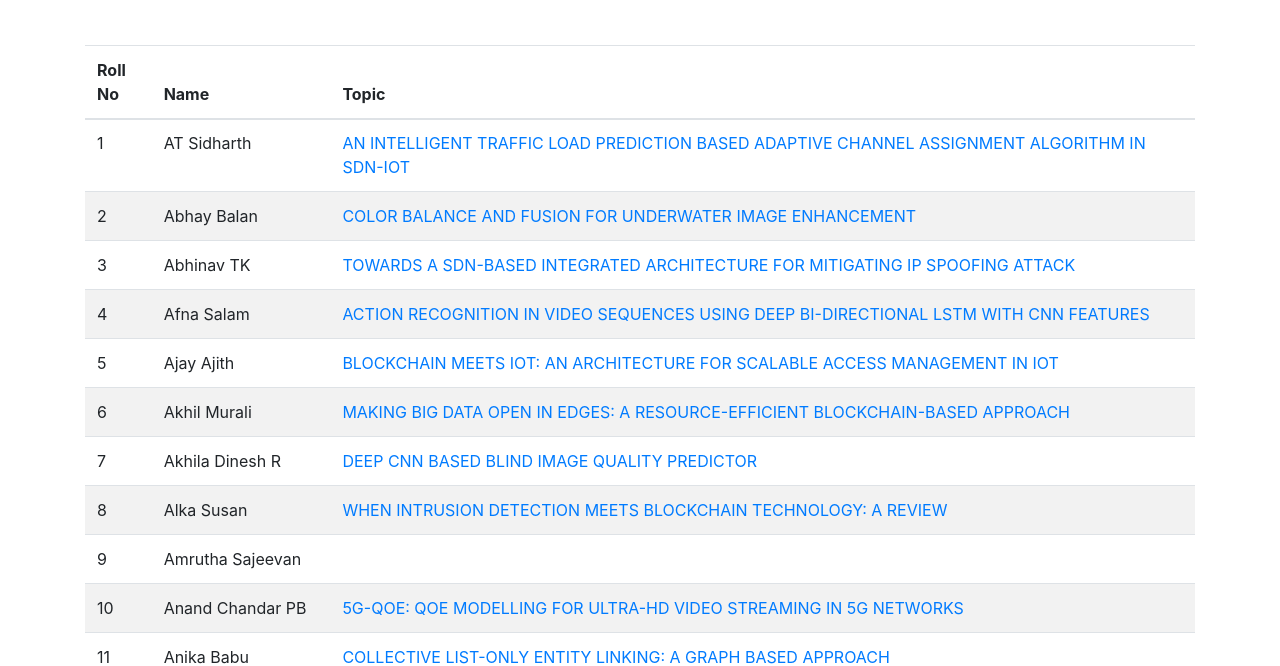
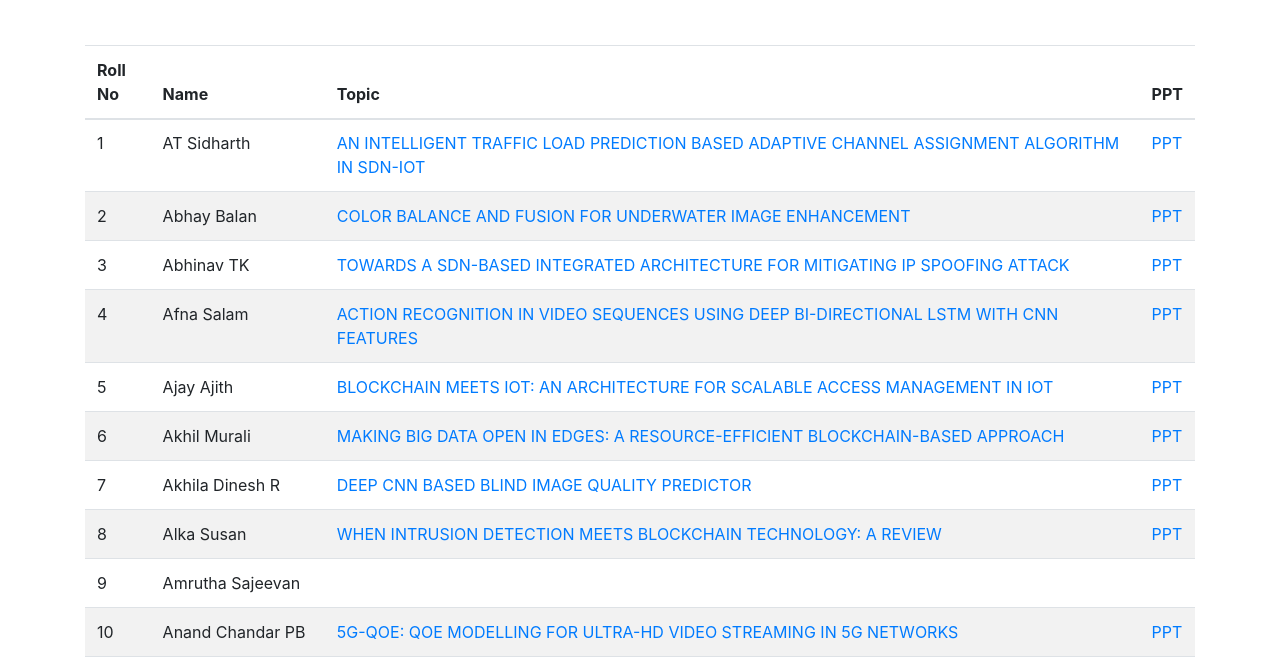
Before and after one commit to abhinavtk97/seminarreport, a plain HTML site: page index.html in a window 1280 px wide. Shown: the part 169-835 px from the top of the page. Drawn offline with Linux system fonts and the light colour scheme.

Commit message:
added ppt

```diff
--- a/index.html
+++ b/index.html
@@ -411,10 +411,12 @@
 
             var tr = document.createElement("tr");
             var thead = document.getElementById("tahead");
-            for (var i = 0; i < (col.length - 1); i++) {
+            for (var i = 0; i < (col.length); i++) {
                 var th = document.createElement("th"); // TABLE HEADER.
                 if(i==0)
                     th.innerHTML = "Roll No";
+                else if(i==3)
+                th.innerHTML = "PPT";
                 else
                     th.innerHTML = col[i];
                 thead.appendChild(th);
@@ -427,16 +429,27 @@
 
                 for (var j = 0; j < (col.length - 1); j++) {
                     var tabCell = tr.insertCell(-1);
-                    console.log(col.length, j);
+                    //console.log(col.length, j);
                     if (j == (col.length - 2)) {
-                        console.log(col.length);
+                        //console.log(col.length);
                         if(myBooks[i][col[j + 1]]!="NIL"){
-                        var a = document.createElement("a");
-                        a.setAttribute("href", "reports/"+myBooks[i][col[j + 1]]+".pdf");
-                        a.innerHTML = myBooks[i][col[j]];
-                        tabCell.appendChild(a);}
+                          var a = document.createElement("a");
+                          a.setAttribute("href", "reports/"+myBooks[i][col[j + 1]]+".pdf");
+                          var b = document.createElement("a");
+                          b.setAttribute("href", "ppts/"+myBooks[i][col[j + 1]]+".ppt");
+                          a.innerHTML = myBooks[i][col[j]];
+                          b.innerHTML = "PPT"
+                          tabCell.appendChild(a);
+                          var tabCell1 = tr.insertCell(-1);
+                          tabCell1.appendChild(b);
+                        }
+                        else{
+                          var tabCell1 = tr.insertCell(-1);
+                          tabCell1.innerHTML = " ";
+                        }
                     } else {
                         tabCell.innerHTML = myBooks[i][col[j]];
+
                     }
                 }
             }
```
